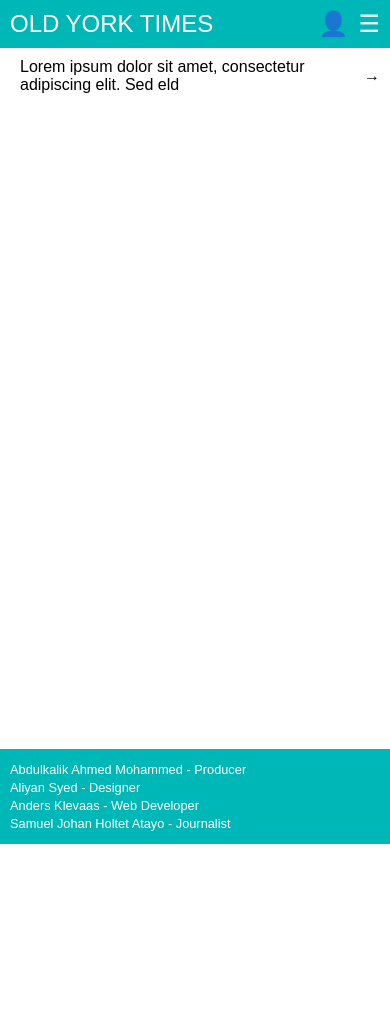
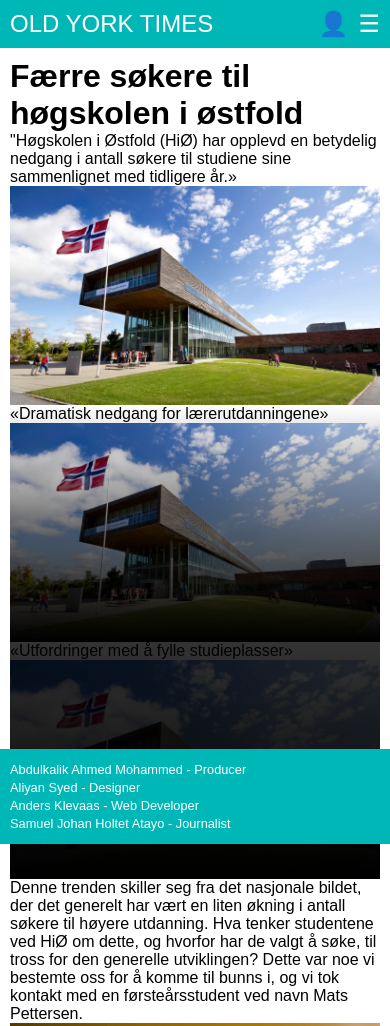
Before and after one commit to aliyansyed/Preparethetech_OldYorkTimes, a plain HTML site: page template.html in a window 390 px wide. Shown: the top 1026 px of the page. Before the commit the page ends 844 px from the top, so only its background shows below. Drawn offline with Linux system fonts and the light colour scheme.

Commit message:
lagt inn selve teksten. samt gjort siden mobile first
Mye fikling og surr i kode, skal rette opp i det. Viktigeste er at selve teksten er blirr printet ut i nettleser.

```diff
--- a/styles.css
+++ b/styles.css
@@ -10,6 +10,7 @@ body {
     padding-bottom: 60px; /* For å gjøre plass til den faste footeren */
 }
 
+/* Header Styles */
 header {
     display: grid;
     grid-template-columns: 1fr auto auto;
@@ -29,6 +30,7 @@ header .icons {
     font-size: 1.5rem;
 }
 
+/* Main Content Styles */
 main {
     padding: 10px;
 }
@@ -67,11 +69,19 @@ main {
     border: 1px solid purple;
 }
 
+/* Responsiv bildehåndtering */
+img {
+    max-width: 100%;
+    height: auto;
+    display: block; /* For å fjerne eventuelle mellomrom under bildet */
+}
+
 .news-content {
     font-size: 0.9rem;
     padding-bottom: 40px;
 }
 
+/* Footer Styles */
 footer {
     background-color: #00b7b7;
     color: white;
@@ -85,6 +95,37 @@ footer {
 
 footer p {
     margin: 3px 0;
+}
+
+/* Effekt for bilder */
+.beginning, .beginning2 {
+    position: relative;
+    display: inline-block; /* Sørger for at containeren tilpasses bildet */
+    width: 100%; /* Bildene blir responsivt tilpasset beholderens bredde */
+}
+
+.beginning::after, .beginning2::after {
+    content: "";
+    position: absolute;
+    top: 0;
+    left: 0;
+    width: 100%;
+    height: 100%;
+    pointer-events: none; /* Sikrer at gradienten ikke forstyrrer eventuelle museklikk */
+}
+
+.beginning::after {
+    background: linear-gradient(to bottom, rgba(0, 0, 0, 0) 0%, rgba(0, 0, 0, 1) 100%);
+}
+
+.beginning2::after {
+    background: linear-gradient(to bottom, rgba(0, 0, 0, 0.8) 0%, rgba(0, 0, 0, 1) 100%);
+}
+
+.beginning img, .beginning2 img {
+    display: block;
+    width: 100%; /* Gjør bildene responsive ved å fylle beholderens bredde */
+    height: auto; /* Opprettholder bildenes proporsjoner */
 }
 
 /* Media queries for større skjermer (tablets og desktops) */
--- a/template.html
+++ b/template.html
@@ -16,13 +16,72 @@
     </header>
 
     <main>
-        <section class="latest-news">
-            <div class="news-headline">
-                <h3></h3>
-                <p>Lorem ipsum dolor sit amet, consectetur adipiscing elit. Sed eld</p>
-                <span class="next">→</span>
+        <h1>Færre søkere til høgskolen i østfold</h1>
+        <section>
+            <article>
+                <p>"Høgskolen i Østfold (HiØ) har opplevd en betydelig nedgang i antall søkere til studiene sine sammenlignet med tidligere år.»</p>
+                <img src="img/09718573-058C-4996-967A-DD912ECD53A7.jpeg" alt="" >
+            </article>
+
+            <article class="beginning">
+                <p>«Dramatisk nedgang for lærerutdanningene»</p>
+                <img src="img/09718573-058C-4996-967A-DD912ECD53A7.jpeg" alt="" >
+            </article>
+
+            <article class="beginning2">
+                <p>«Utfordringer med å fylle studieplasser»</p>
+                <img class="beginning2"src="img/09718573-058C-4996-967A-DD912ECD53A7.jpeg" alt="" >
+            </article>
+        </section>
+        <section>
+            <article>
+                <p>Denne trenden skiller seg fra det nasjonale bildet, der det generelt har vært en liten økning i antall søkere til høyere utdanning.
+                     Hva tenker studentene ved HiØ om dette, og hvorfor har de valgt å søke, til tross for den generelle utviklingen?
+                    Dette var noe vi bestemte oss for å komme til bunns i, og vi tok kontakt med en førsteårsstudent ved navn Mats Pettersen.
+                    </p>
+                    <img src="img/2F7DAF2B-C458-4389-9A58-B95C030B5CA5_1_105_c.jpeg" alt="" >
+
+            </article>
+
+            <article>
+                <p>Hvorfor valgte du Hiof på tross av den synkende trenden?
+                    </p>
+                    <img src="img/513038F5-547C-460E-9BEF-54D7AD0CFF34_1_105_c.jpeg" alt="" >
+                    <p>Jeg valgte HiØ av flere grunner. Først og fremst bor jeg i Halden, så det var praktisk for meg å studere her.
+                         Men det var ikke bare av praktiske årsaker.Jeg har hørt at informatikkstudiet her er godt, med dyktige fagfolk som gir tett oppfølging.
+                          Jeg tror at et mindre studiested som HiØ kan tilby en mer personlig tilnærming til undervisningen, noe som er viktig for meg.
+                           Da jeg har litt ektsra utfordringer når det kommer til konsentrasjon og slike ting. </p>
+            </article>
+
+
+            <article>
+                <p> Du sier du sliter med konsentarsjonen din, spilte dette inn når du valgte hiof?
+                    </p>
+                    <img src="img/D318232D-B31B-436E-9232-786BB1092788.jpeg" alt="" >
+                    <p> Ja, her er det færre distraksjoner enn i en storby, og det er lettere å fokusere på studiene.
+                        Jeg liker også at det er et tett miljø, der lærerne har tid til å gi individuell oppfølging.
+                         Det gjør det lettere for meg å holde fokus og få den hjelpen jeg trenger.
+                         </p>
+            </article>
+
+            <article>
+                <p>Hva tenker du om at færre søker seg til høgskoler og universiteter utenfor storbyene, som HiØ?
+                    </p>
+                    <img src="img/360C22CC-8899-40FA-A508-0C2444DDF0A3.png" alt="" >
+                    <p> Jeg forstår at mange tiltrekkes av storbyene, men for meg har det å velge en mindre skole vært positivt.
+                         Mange overser fordelene med mindre skoler som HiØ. Jeg føler at jeg får mer personlig oppfølging her, noe som er viktig når man har utfordringer som konsentrasjonsproblemer. Selv om det har vært en nedgang i søkertallene,
+                          tror jeg HiØ har mye å tilby dem som trenger et roligere, mer fokusert miljø for å lykkes akademisk.
+                           Det er viktig å huske at ikke alle trives i store, anonyme studiemiljøer noen av oss trenger noe mer personlig og tilpasset.
+                         </p>
+            </article>
+            <article>
+                <p>Avslutningsvis, er du bekymret for den utviklingen vi ser i samfunnet? Og hadde du tatt samme valg igjen?</p>
+                <img src="" alt="" >
+                    <p>Jeg synes det er bekymringsfullt at færre søker seg til skoler utenfor storbyene, fordi det kan føre til at mindre studiesteder får færre ressurser og kanskje må kutte i tilbudet sitt. Men personlig ville jeg definitivt ha tatt samme valg igjen. HiØ har vært det rette valget for meg, spesielt med mine utfordringer. Jeg tror at det å være på et mindre sted har gitt meg muligheten til å fokusere bedre og få den støtten jeg trenger. Så selv om trenden i samfunnet er bekymringsfull, føler jeg at jeg har gjort det riktige valget for meg selv. </p>
+            </article>
 
         </section>
+
     </main>
 
     <footer>
```
Also changed, not shown: img/09718573-058C-4996-967A-DD912ECD53A7.jpeg (added), img/2F7DAF2B-C458-4389-9A58-B95C030B5CA5_1_105_c.jpeg (added), img/360C22CC-8899-40FA-A508-0C2444DDF0A3.png (added), img/513038F5-547C-460E-9BEF-54D7AD0CFF34_1_105_c.jpeg (added), img/D318232D-B31B-436E-9232-786BB1092788.jpeg (added).
